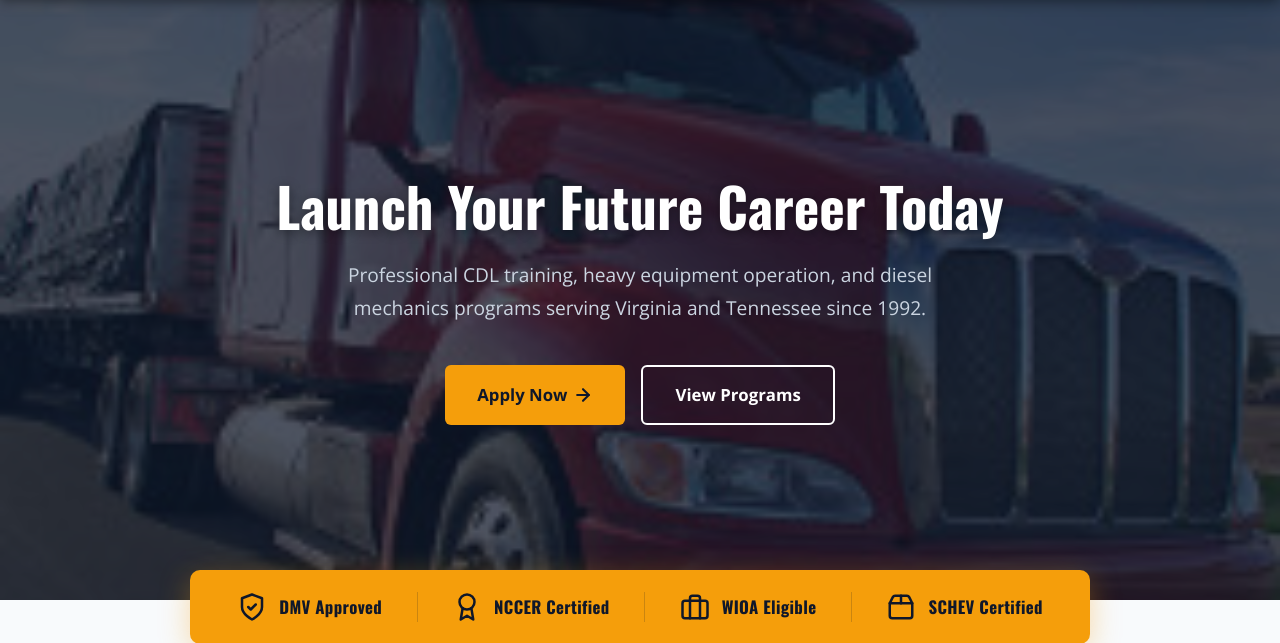
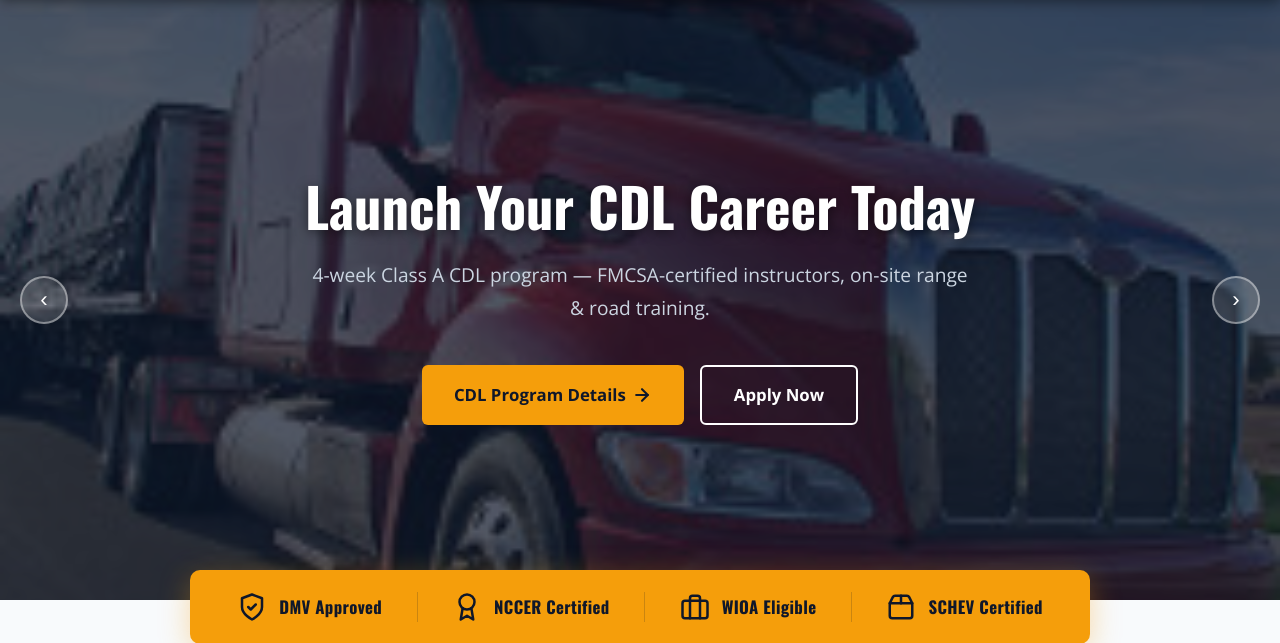
Before and after one commit to wedeveloper-code/driver, a WordPress theme: template wp-content/themes/tricounty-driving/front-page.php in a window 1280 px wide. Shown: the part 80-723 px from the top of the page. Run offline with PHP 8.4 and a stand-in for WordPress, Linux system fonts and the light colour scheme; the site name, menu and one post (Sample post) are stand-ins, and other content is empty; some libraries are stand-ins or nearby versions.

Commit message:
Self-host fonts, add hero slider with prev/next controls, add 301 redirects
- Download Oswald 500/600/700 + Open Sans 400/600/700 WOFF2 files into
  assets/fonts/ and declare via @font-face in main.css — removes Google
  Fonts CDN dependency to comply with PROJECT_PLAN.md "no external CDN"
- Rebuild hero section as a 3-slide carousel using tractor_trailer_services.jpg,
  heavy.jpg, and truck.jpg; each slide has its own headline, subtitle, and CTA
- Enhance slider.js with prev/next buttons, dot indicators, keyboard arrow support,
  and auto-reset on manual navigation
- Enqueue slider.js via wp_enqueue_script only on front page (is_front_page())
- Create htaccess-redirects.txt with all 301 redirect rules from the plan
- Add import/README.md with step-by-step content import instructions

https://claude.ai/code/session_01LrBecgsfxuqwWAECTjpV6e

```diff
--- a/wp-content/themes/tricounty-driving/assets/css/main.css
+++ b/wp-content/themes/tricounty-driving/assets/css/main.css
@@ -3,6 +3,50 @@
    Palette:  Dark Navy  #0f172a  |  Amber  #f59e0b  |  Amber Hover  #d97706
              Amber Gold #fbbf24  |  Slate BG #f8fafc |  Text  #1e293b
    ========================================================================== */
+
+/* ── Self-hosted fonts ── */
+@font-face {
+  font-family: 'Oswald';
+  src: url('../fonts/oswald-500.woff2') format('woff2');
+  font-weight: 500;
+  font-style: normal;
+  font-display: swap;
+}
+@font-face {
+  font-family: 'Oswald';
+  src: url('../fonts/oswald-600.woff2') format('woff2');
+  font-weight: 600;
+  font-style: normal;
+  font-display: swap;
+}
+@font-face {
+  font-family: 'Oswald';
+  src: url('../fonts/oswald-700.woff2') format('woff2');
+  font-weight: 700;
+  font-style: normal;
+  font-display: swap;
+}
+@font-face {
+  font-family: 'Open Sans';
+  src: url('../fonts/open-sans-400.woff2') format('woff2');
+  font-weight: 400;
+  font-style: normal;
+  font-display: swap;
+}
+@font-face {
+  font-family: 'Open Sans';
+  src: url('../fonts/open-sans-600.woff2') format('woff2');
+  font-weight: 600;
+  font-style: normal;
+  font-display: swap;
+}
+@font-face {
+  font-family: 'Open Sans';
+  src: url('../fonts/open-sans-700.woff2') format('woff2');
+  font-weight: 700;
+  font-style: normal;
+  font-display: swap;
+}
 
 /* ── Reset ── */
 *, *::before, *::after { box-sizing: border-box; margin: 0; padding: 0; }
@@ -236,44 +280,106 @@ p  { margin-bottom: 1em; }
 /* ══════════════════════════════════════
    HERO SECTION (homepage)
 ══════════════════════════════════════ */
+/* ══════════════════════════════════════
+   HERO SLIDER
+══════════════════════════════════════ */
 #hero {
   position: relative;
   min-height: 600px;
-  display: flex;
-  align-items: center;
-  background-image: url('../images/tractor_trailer_services.jpg');
+  overflow: hidden;
+}
+.hero-slide {
+  position: absolute;
+  inset: 0;
   background-size: cover;
   background-position: center;
-}
-#hero-overlay {
+  opacity: 0;
+  transition: opacity 1s ease;
+  display: flex;
+  align-items: center;
+}
+.hero-slide.active {
+  opacity: 1;
+  position: relative;
+  min-height: 600px;
+}
+.hero-slide::before {
+  content: '';
   position: absolute;
   inset: 0;
-  background: rgba(15, 23, 42, 0.74);
+  background: rgba(15, 23, 42, 0.72);
 }
 .hero-content {
   position: relative;
   z-index: 1;
   width: 100%;
-  padding: 60px 0;
+  padding: 80px 0;
 }
 .hero-content .container { text-align: center; }
 .hero-title {
   font-size: 3.4rem;
   color: #fff;
-  font-weight: 800;
+  font-weight: 700;
   margin-bottom: .4em;
   line-height: 1.15;
-  text-shadow: 0 2px 12px rgba(0,0,0,.4);
+  text-shadow: 0 2px 12px rgba(0,0,0,.5);
 }
 .hero-subtitle {
   font-size: 1.2rem;
   color: #cbd5e1;
   max-width: 660px;
   margin: 0 auto 40px;
-  font-family: 'Open Sans', Arial, sans-serif;
   font-weight: 400;
 }
 .hero-cta { display: flex; gap: 16px; justify-content: center; flex-wrap: wrap; }
+
+/* Slider controls */
+.hero-prev,
+.hero-next {
+  position: absolute;
+  top: 50%;
+  transform: translateY(-50%);
+  z-index: 10;
+  background: rgba(255,255,255,.15);
+  border: 2px solid rgba(255,255,255,.4);
+  color: #fff;
+  width: 48px;
+  height: 48px;
+  border-radius: 50%;
+  cursor: pointer;
+  font-size: 1.4rem;
+  line-height: 1;
+  display: flex;
+  align-items: center;
+  justify-content: center;
+  transition: background .2s;
+}
+.hero-prev { left: 20px; }
+.hero-next { right: 20px; }
+.hero-prev:hover,
+.hero-next:hover { background: rgba(245,158,11,.8); border-color: #f59e0b; }
+
+/* Slider dots */
+.hero-dots {
+  position: absolute;
+  bottom: 20px;
+  left: 50%;
+  transform: translateX(-50%);
+  z-index: 10;
+  display: flex;
+  gap: 8px;
+}
+.hero-dot {
+  width: 10px;
+  height: 10px;
+  border-radius: 50%;
+  background: rgba(255,255,255,.5);
+  border: none;
+  cursor: pointer;
+  padding: 0;
+  transition: background .2s;
+}
+.hero-dot.active { background: #f59e0b; }
 
 /* ══════════════════════════════════════
    TRUST BAR (homepage)
--- a/wp-content/themes/tricounty-driving/front-page.php
+++ b/wp-content/themes/tricounty-driving/front-page.php
@@ -1,28 +1,78 @@
 <?php get_header(); ?>
 
 <!-- ══════════════════════════════════════
-     HERO SECTION
+     HERO SLIDER
 ══════════════════════════════════════ -->
-<section id="hero">
-  <div id="hero-overlay"></div>
+<section id="hero" aria-label="Featured programs">
+
+  <!-- Slide 1: CDL / Tractor-Trailer -->
+  <div class="hero-slide active" style="background-image:url('<?php echo esc_url(TCDA_URI . '/assets/images/tractor_trailer_services.jpg'); ?>')">
     <div class="hero-content">
       <div class="container">
-      <h1 class="hero-title">Launch Your Future Career Today</h1>
+        <h1 class="hero-title">Launch Your CDL Career Today</h1>
         <p class="hero-subtitle">
-        Professional CDL training, heavy equipment operation, and diesel mechanics programs
-        serving Virginia and Tennessee since 1992.
+          4-week Class A CDL program — FMCSA-certified instructors, on-site range &amp; road training.
         </p>
         <div class="hero-cta">
-        <a href="<?php echo esc_url(home_url('/contact-us/')); ?>" class="btn-amber">
-          Apply Now
+          <a href="<?php echo esc_url(home_url('/commercial-driver-training-class-a-cdl/')); ?>" class="btn-amber">
+            CDL Program Details
             <svg xmlns="http://www.w3.org/2000/svg" width="20" height="20" viewBox="0 0 24 24" fill="none" stroke="currentColor" stroke-width="2.5" stroke-linecap="round" stroke-linejoin="round" aria-hidden="true"><path d="M5 12h14"/><path d="m12 5 7 7-7 7"/></svg>
           </a>
-        <a href="<?php echo esc_url(home_url('/training-programs/')); ?>" class="btn-outline-white">
-          View Programs
-        </a>
+          <a href="<?php echo esc_url(home_url('/contact-us/')); ?>" class="btn-outline-white">Apply Now</a>
         </div>
       </div>
     </div>
+  </div>
+
+  <!-- Slide 2: Heavy Equipment -->
+  <div class="hero-slide" style="background-image:url('<?php echo esc_url(TCDA_URI . '/assets/images/heavy.jpg'); ?>')">
+    <div class="hero-content">
+      <div class="container">
+        <h1 class="hero-title">Heavy Equipment Operator Training</h1>
+        <p class="hero-subtitle">
+          Master excavators, loaders, bulldozers &amp; more — NCCER-certified program with hands-on field time.
+        </p>
+        <div class="hero-cta">
+          <a href="<?php echo esc_url(home_url('/certified-heavy-equipment-training/')); ?>" class="btn-amber">
+            Equipment Program
+            <svg xmlns="http://www.w3.org/2000/svg" width="20" height="20" viewBox="0 0 24 24" fill="none" stroke="currentColor" stroke-width="2.5" stroke-linecap="round" stroke-linejoin="round" aria-hidden="true"><path d="M5 12h14"/><path d="m12 5 7 7-7 7"/></svg>
+          </a>
+          <a href="<?php echo esc_url(home_url('/admissions-funding/')); ?>" class="btn-outline-white">Tuition &amp; Aid</a>
+        </div>
+      </div>
+    </div>
+  </div>
+
+  <!-- Slide 3: Diesel Mechanics / Truck -->
+  <div class="hero-slide" style="background-image:url('<?php echo esc_url(TCDA_URI . '/assets/images/truck.jpg'); ?>')">
+    <div class="hero-content">
+      <div class="container">
+        <h1 class="hero-title">Diesel Mechanics &amp; Maintenance</h1>
+        <p class="hero-subtitle">
+          WIOA &amp; Pell Grant eligible programs — train for a career in a field that will never be outsourced.
+        </p>
+        <div class="hero-cta">
+          <a href="<?php echo esc_url(home_url('/diesel-mechanics-heavy-truck-maintenance/')); ?>" class="btn-amber">
+            Diesel Program
+            <svg xmlns="http://www.w3.org/2000/svg" width="20" height="20" viewBox="0 0 24 24" fill="none" stroke="currentColor" stroke-width="2.5" stroke-linecap="round" stroke-linejoin="round" aria-hidden="true"><path d="M5 12h14"/><path d="m12 5 7 7-7 7"/></svg>
+          </a>
+          <a href="<?php echo esc_url(home_url('/admissions-funding/')); ?>" class="btn-outline-white">View Funding</a>
+        </div>
+      </div>
+    </div>
+  </div>
+
+  <!-- Prev / Next controls -->
+  <button class="hero-prev" aria-label="Previous slide">&#8249;</button>
+  <button class="hero-next" aria-label="Next slide">&#8250;</button>
+
+  <!-- Dots -->
+  <div class="hero-dots" role="tablist" aria-label="Slide indicators">
+    <button class="hero-dot active" role="tab" aria-selected="true"  aria-label="Slide 1"></button>
+    <button class="hero-dot"        role="tab" aria-selected="false" aria-label="Slide 2"></button>
+    <button class="hero-dot"        role="tab" aria-selected="false" aria-label="Slide 3"></button>
+  </div>
+
 </section>
 
 <!-- ══════════════════════════════════════
--- a/wp-content/themes/tricounty-driving/inc/enqueue.php
+++ b/wp-content/themes/tricounty-driving/inc/enqueue.php
@@ -17,19 +17,11 @@ function tcda_enqueue_assets(): void
     wp_dequeue_style('wp-block-library-theme');
     wp_dequeue_style('global-styles');
 
-    // Google Fonts — Oswald (headings) + Open Sans (body)
-    wp_enqueue_style(
-        'tcda-fonts',
-        'https://fonts.googleapis.com/css2?family=Open+Sans:wght@400;600;700&family=Oswald:wght@500;600;700&display=swap',
-        [],
-        null
-    );
-
-    // Main stylesheet
+    // Main stylesheet (fonts are self-hosted via @font-face — no external CDN)
     wp_enqueue_style(
         'tcda-main',
         TCDA_URI . '/assets/css/main.css',
-        ['tcda-fonts'],
+        [],
         $v
     );
 
@@ -41,6 +33,17 @@ function tcda_enqueue_assets(): void
         $v,
         true // load in footer
     );
+
+    // Hero slider (front page only)
+    if (is_front_page()) {
+        wp_enqueue_script(
+            'tcda-slider',
+            TCDA_URI . '/assets/js/slider.js',
+            [],
+            $v,
+            true
+        );
+    }
 
     // Main JS (stats counter, misc)
     wp_enqueue_script(
@@ -57,7 +60,7 @@ add_filter('script_loader_tag', 'tcda_defer_scripts', 10, 3);
 
 function tcda_defer_scripts(string $tag, string $handle, string $src): string
 {
-    $defer_handles = ['tcda-navigation', 'tcda-main'];
+    $defer_handles = ['tcda-navigation', 'tcda-slider', 'tcda-main'];
 
     if (in_array($handle, $defer_handles, true)) {
         return str_replace(' src=', ' defer src=', $tag);
```
Also changed, not shown: htaccess-redirects.txt (added, +50 -0 lines), wp-content/themes/tricounty-driving/assets/js/slider.js (+42 -5 lines), wp-content/themes/tricounty-driving/assets/fonts/open-sans-400.woff2 (added), wp-content/themes/tricounty-driving/assets/fonts/open-sans-600.woff2 (added), wp-content/themes/tricounty-driving/assets/fonts/open-sans-700.woff2 (added), wp-content/themes/tricounty-driving/assets/fonts/oswald-500.woff2 (added), wp-content/themes/tricounty-driving/assets/fonts/oswald-600.woff2 (added), wp-content/themes/tricounty-driving/assets/fonts/oswald-700.woff2 (added), wp-content/themes/tricounty-driving/import/README.md (added). Lines whose indentation alone changed are shown as unchanged.
